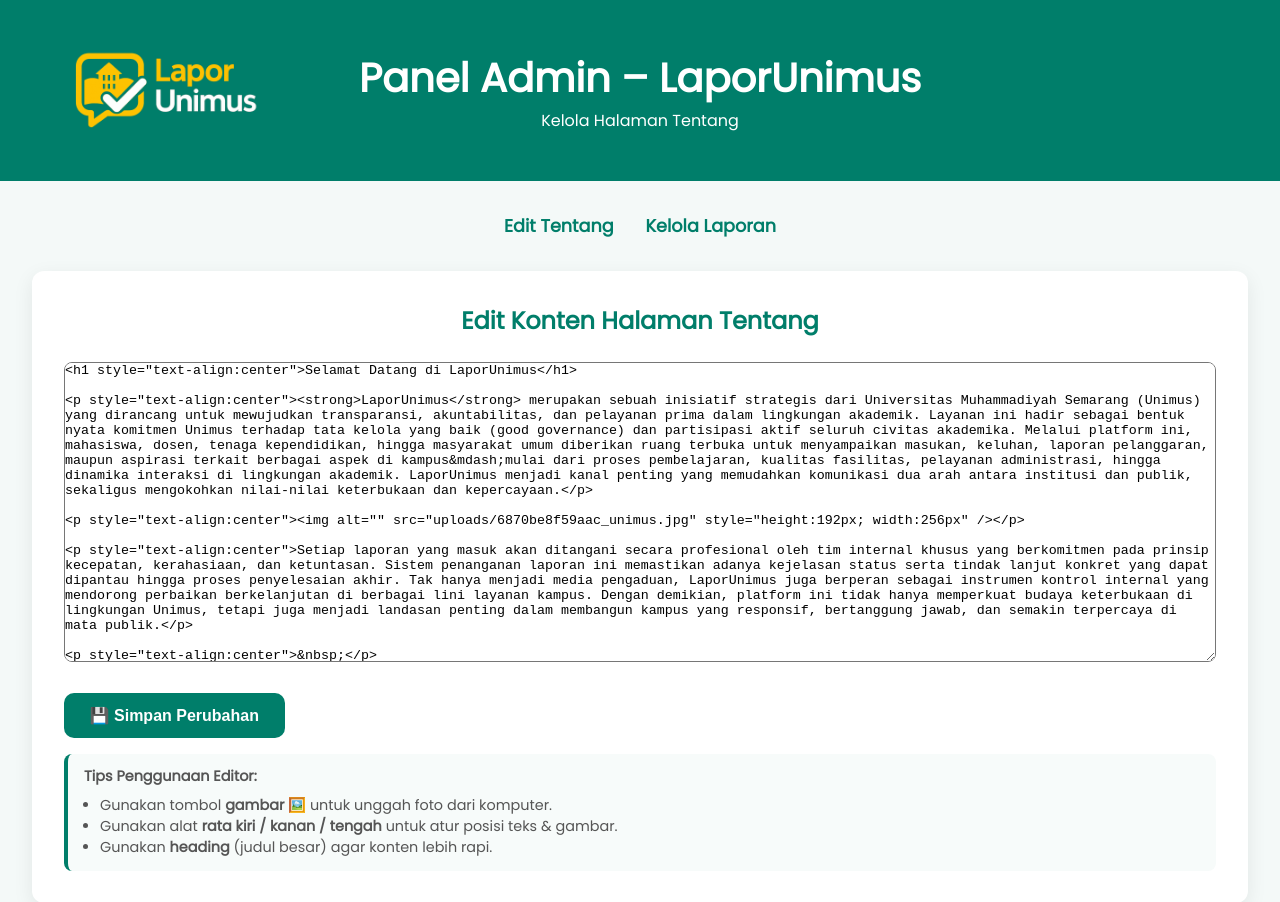
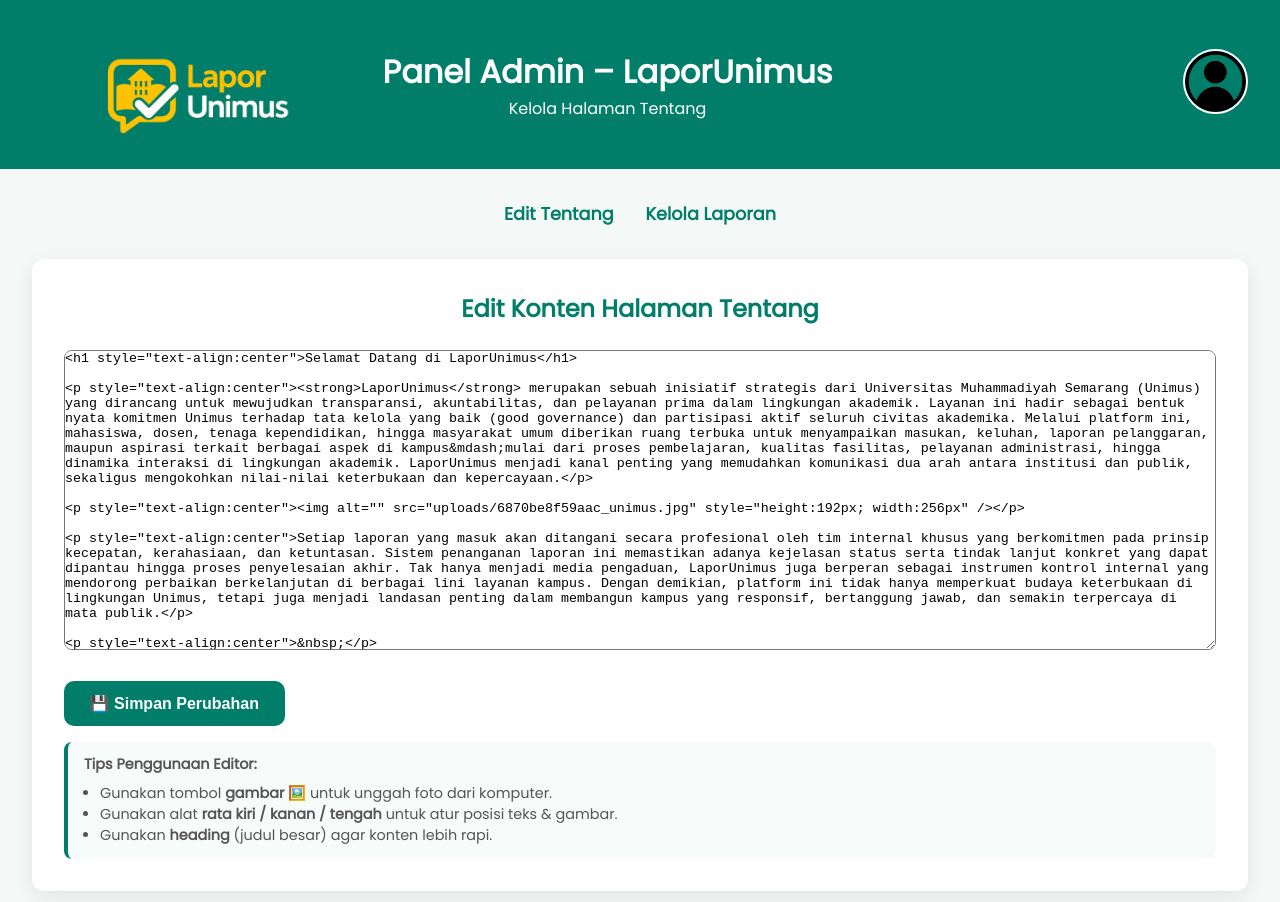
Before and after one commit to zalfasayfanah/LaporUnimus, a PHP site: page /AdminEditTentang.php in a window 1280 px wide. Shown: the top 902 px of the page. Run offline with PHP 8.4, Linux system fonts and the light colour scheme; data comes from the database, SQL or seed files in the repository; some libraries are stand-ins or nearby versions.

Commit message:
login admin dan tampilan admin

```diff
--- a/AdminEditTentang.php
+++ b/AdminEditTentang.php
@@ -10,12 +10,9 @@
 }
 
 $result = mysqli_query($koneksi, "SELECT konten FROM tentang WHERE id = 1");
-
 if (!$result) {
     die("Query gagal: " . mysqli_error($koneksi));
 }
-
-
 $data = mysqli_fetch_assoc($result);
 $konten = $data['konten'] ?? '';
 ?>
@@ -23,14 +20,16 @@
 <!DOCTYPE html>
 <html lang="id">
 <head>
-  <meta charset="UTF-8">
+  <meta charset="UTF-8" />
   <title>Edit Halaman Tentang</title>
+  <meta name="viewport" content="width=device-width, initial-scale=1.0"/>
   <script src="https://cdn.ckeditor.com/4.22.1/full/ckeditor.js"></script>
-  <link href="https://fonts.googleapis.com/css2?family=Poppins&display=swap" rel="stylesheet">
+  <link href="https://fonts.googleapis.com/css2?family=Poppins&display=swap" rel="stylesheet"/>
   <style>
     * {
       margin: 0; padding: 0; box-sizing: border-box;
     }
+
     body {
       font-family: 'Poppins', sans-serif;
       background: #f4f9f8;
@@ -38,29 +37,69 @@
       padding-bottom: 2rem;
     }
 
-    header {
+    .main-header {
       background-color: #007e6a;
       color: white;
       padding: 3rem 2rem;
+      position: relative;
+    }
+
+    .header-container {
+      display: flex;
+      justify-content: space-between;
+      align-items: center;
+      position: relative;
+    }
+
+    .header-text {
       text-align: center;
-      position: relative;
+      flex-grow: 1;
     }
 
     .logo {
       position: absolute;
-      top: -1.4rem;
+      top: -4rem;
       left: 3rem;
       height: 230px;
     }
 
-    .header-text h1 {
-      margin: 0;
-      font-size: 2.5rem;
+    .profile-menu {
+      position: relative;
+      z-index: 1000;
     }
 
-    .header-text p {
-      margin: 0;
-      font-size: 1rem;
+    .profile-icon {
+      width: 65px;
+      height: 65px;
+      border-radius: 50%;
+      border: 2px solid white;
+      cursor: pointer;
+    }
+
+    .dropdown {
+      display: none;
+      position: absolute;
+      top: 70px;
+      right: 0;
+      background-color: white;
+      border: 1px solid #ccc;
+      border-radius: 6px;
+      box-shadow: 0 2px 6px rgba(0,0,0,0.15);
+      z-index: 999;
+      min-width: 100px;
+      text-align: center;
+    }
+
+    .dropdown a {
+      display: block;
+      padding: 10px;
+      color: #007e6a;
+      text-decoration: none;
+      font-weight: bold;
+    }
+
+    .dropdown a:hover {
+      background-color: #f0f0f0;
     }
 
     nav {
@@ -144,11 +183,19 @@
 </head>
 <body>
 
-<header>
-  <img src="Logo1.png" alt="Logo Lapor Unimus" class="logo" />
-  <div class="header-text">
-    <h1>Panel Admin – LaporUnimus</h1>
-    <p>Kelola Halaman Tentang</p>
+<header class="main-header">
+  <div class="header-container">
+    <img src="Logo1.png" alt="Logo Lapor Unimus" class="logo" />
+    <div class="header-text">
+      <h1>Panel Admin – LaporUnimus</h1>
+      <p>Kelola Halaman Tentang</p>
+    </div>
+    <div class="profile-menu">
+      <img src="profil.png" alt="Profil" class="profile-icon" onclick="toggleDropdown()" />
+      <div class="dropdown" id="dropdownMenu">
+        <a href="Logout.php">Logout</a>
+      </div>
+    </div>
   </div>
 </header>
 
@@ -180,6 +227,18 @@
 </footer>
 
 <script>
+  function toggleDropdown() {
+    const dropdown = document.getElementById('dropdownMenu');
+    dropdown.style.display = dropdown.style.display === 'block' ? 'none' : 'block';
+  }
+
+  window.addEventListener('click', function(e) {
+    const menu = document.getElementById('dropdownMenu');
+    if (!e.target.closest('.profile-menu')) {
+      menu.style.display = 'none';
+    }
+  });
+
   CKEDITOR.replace('konten', {
     height: 400,
     filebrowserUploadUrl: 'upload.php',
--- a/Login.php
+++ b/Login.php
@@ -38,14 +38,14 @@
   <?php
   if ($_SERVER['REQUEST_METHOD'] === 'POST') {
       $nama = $_POST['nama'];
-      $nim = strtoupper(trim($_POST['nim'])); // pastikan huruf besar
+      $nim = strtoupper(trim($_POST['nim'])); // Pastikan huruf besar, untuk konsistensi
 
       // Simpan ke session
       $_SESSION['nama'] = $nama;
       $_SESSION['nim'] = $nim;
 
-      // Redirect ke laman sesuai peran
-      if (strpos($nim, 'ADM') === 0) {
+      // Jika NIM = admin123 (tanpa memandang huruf besar/kecil)
+      if (strtolower($nim) === 'admin123') {
           echo "<script>window.location.href = 'admin.php';</script>";
       } else {
           echo "<script>window.location.href = 'LamanAwal.php';</script>";
```
Also changed, not shown: admin.php (+86 -12 lines).
